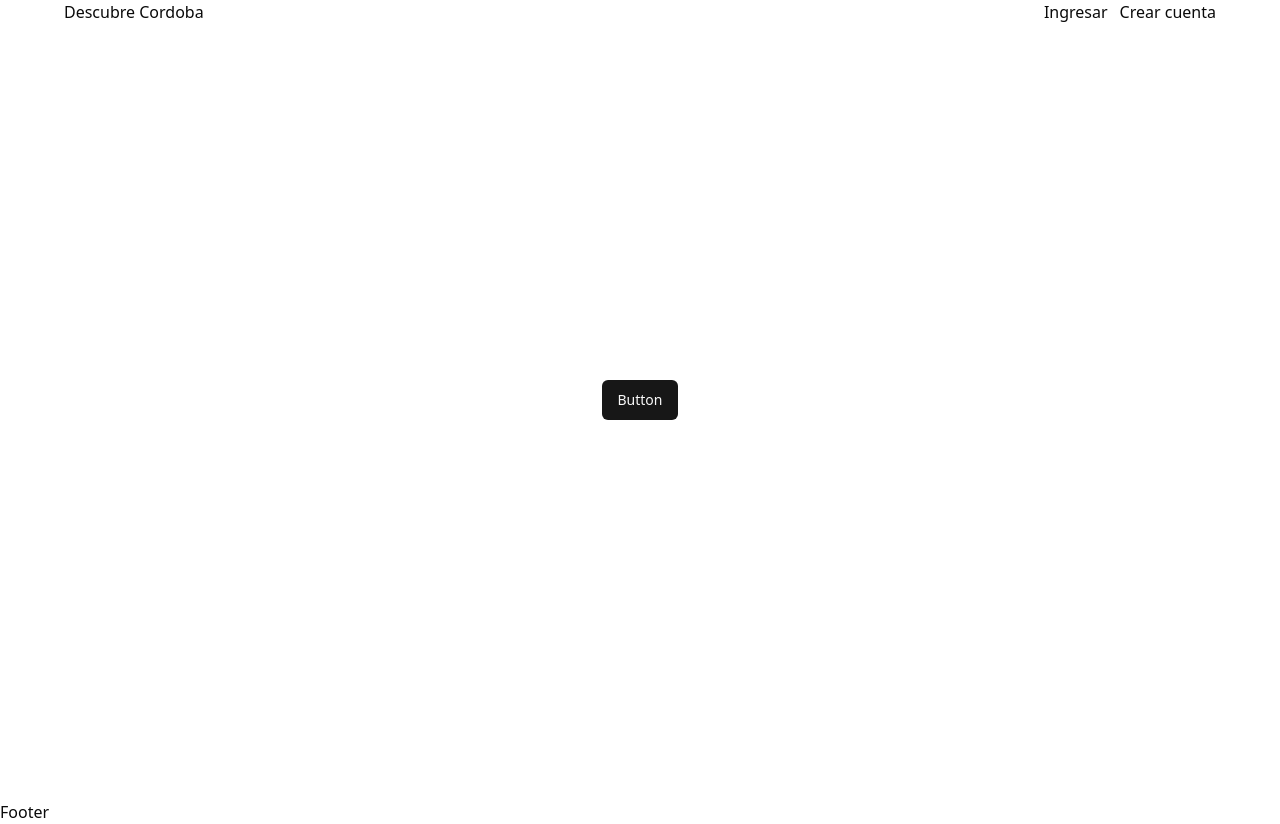
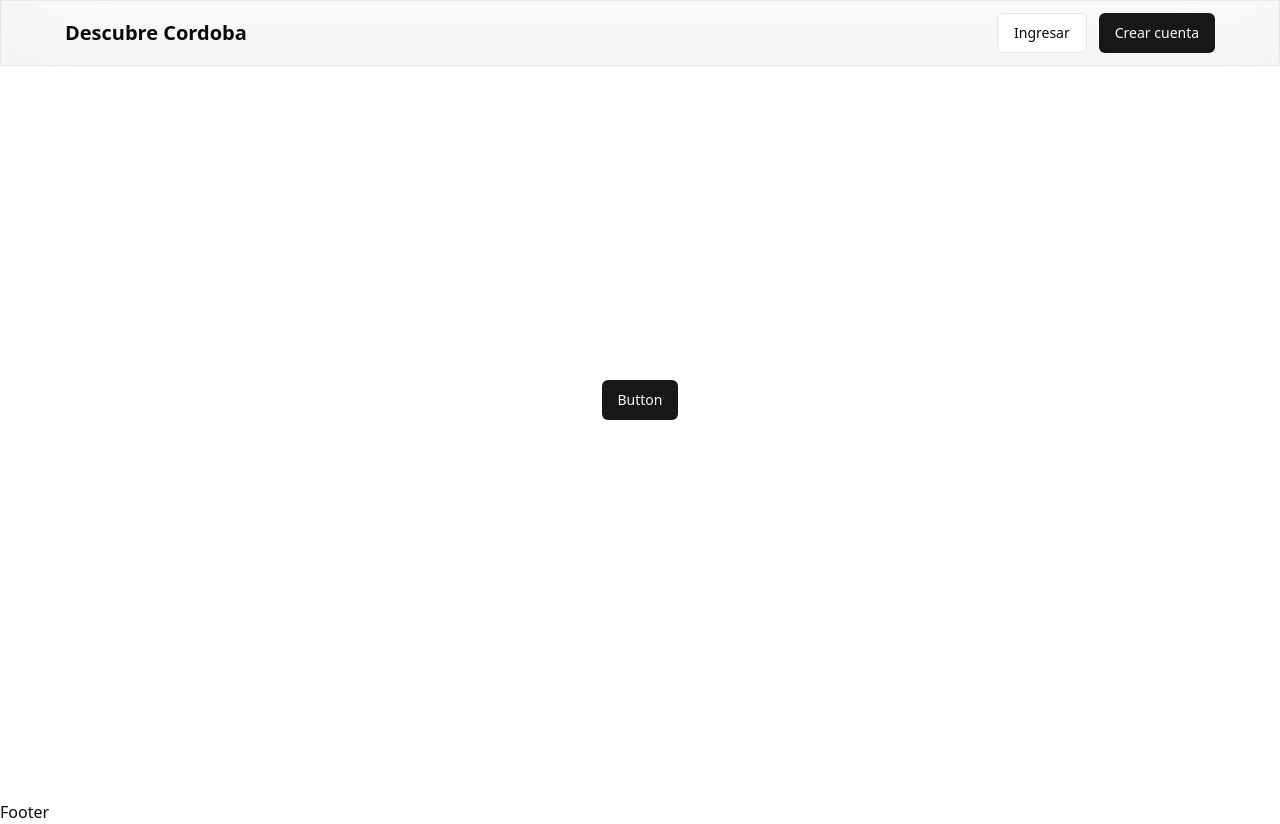
Before and after one commit to No-Country-simulation/c19-50-n-node-react, a React (Vite) app in the folder client/: page / in a window 1280 px wide. Built offline with nearby package versions, Linux system fonts and the light colour scheme.

Commit message:
update header ui

```diff
--- a/client/src/components/Nav.jsx
+++ b/client/src/components/Nav.jsx
@@ -1,29 +1,46 @@
 import MaxWidthContainer from './MaxWidthContainer';
 
 import { userStore } from '@/store/user';
-import { Button } from './ui/button';
+import { Button, buttonVariants } from './ui/button';
 
 const Nav = () => {
   const { user, removeUser } = userStore((state) => state);
   return (
-    <div className="fixed w-full flex justify-center bg-background">
+    <div className="fixed w-full flex justify-center glassmorphism py-3">
       <MaxWidthContainer>
         <nav className="flex justify-between items-center">
-          <a href="/">Descubre Cordoba</a>
+          <a className="font-bold text-xl" href="/">
+            Descubre Cordoba
+          </a>
           <ul className="flex gap-x-3 items-center">
             {!user ? (
               <>
                 <li>
-                  <a href="/login">Ingresar</a>
+                  <a
+                    href="/login"
+                    className={buttonVariants({ variant: 'outline' })}
+                  >
+                    Ingresar
+                  </a>
                 </li>
                 <li>
-                  <a href="/register">Crear cuenta</a>
+                  <a
+                    href="/register"
+                    className={buttonVariants({ variant: 'default' })}
+                  >
+                    Crear cuenta
+                  </a>
                 </li>
               </>
             ) : (
               <>
                 <li>
-                  <a href="/profile">Mi perfil</a>
+                  <a
+                    href="/profile"
+                    className={buttonVariants({ variant: 'outline' })}
+                  >
+                    Mi perfil
+                  </a>
                 </li>
                 <li>
                   <Button onClick={removeUser}>Logout</Button>
--- a/client/src/index.css
+++ b/client/src/index.css
@@ -67,3 +67,7 @@
     @apply bg-background text-foreground;
   }
 }
+
+.glassmorphism {
+  @apply border border-gray-200 bg-white/20 shadow-[inset_10px_-50px_94px_0_rgb(199,199,199,0.2)] backdrop-blur;
+}
```
